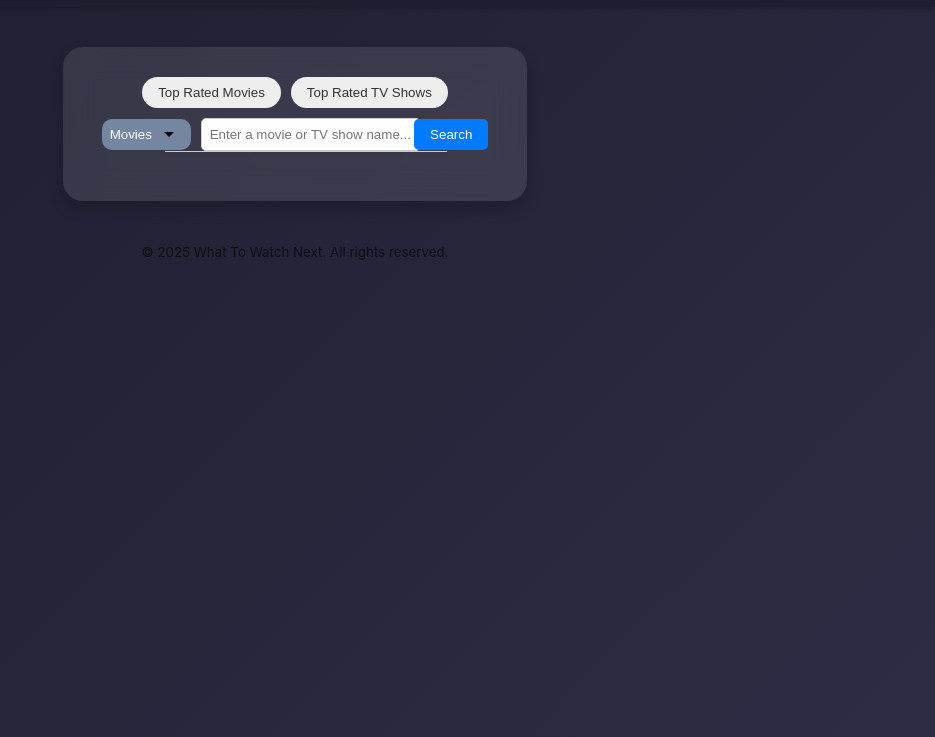
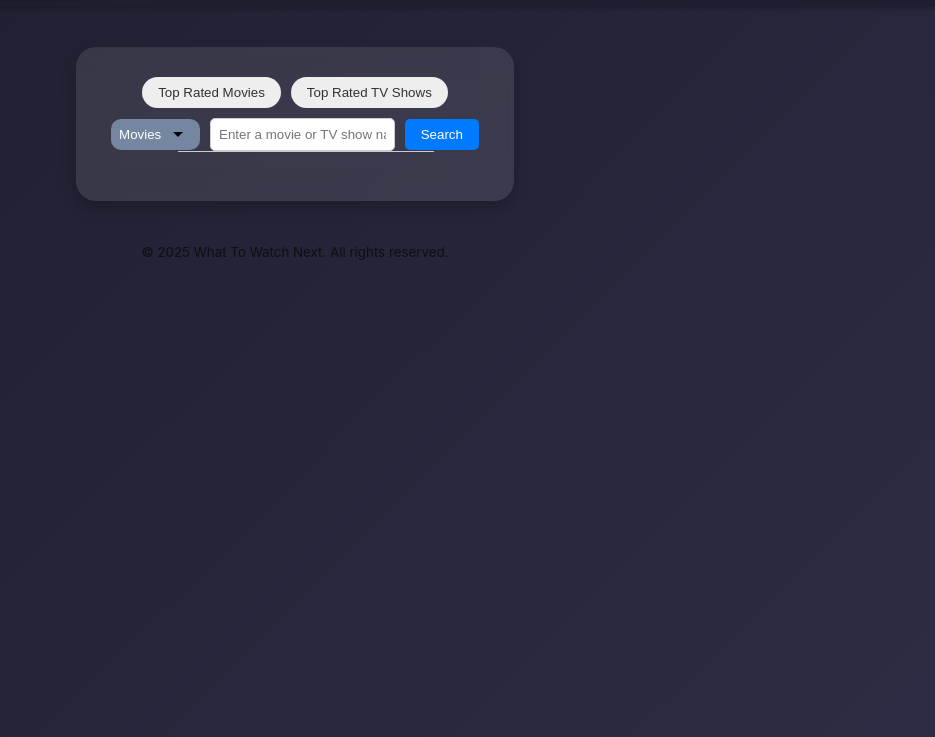
Before and after one commit to Alphapolygon/Movies, a plain HTML site: page index.html in a window 1280 px wide. Shown: the part 63-800 px from the top of the page, without its empty margins (345-1280 px from the left). Drawn offline with Linux system fonts and the light colour scheme; no server answers.

Commit message:
Update style.css

```diff
--- a/style.css
+++ b/style.css
@@ -92,7 +92,7 @@ header h1 {
 
 #movieInput {
     flex: 3 1 auto; /* Allow input to grow and shrink more than select */
-    min-width: 220px;
+    min-width: 180px;
     padding: 8px;
     border: 1px solid #ccc;
     border-radius: 5px;
```
